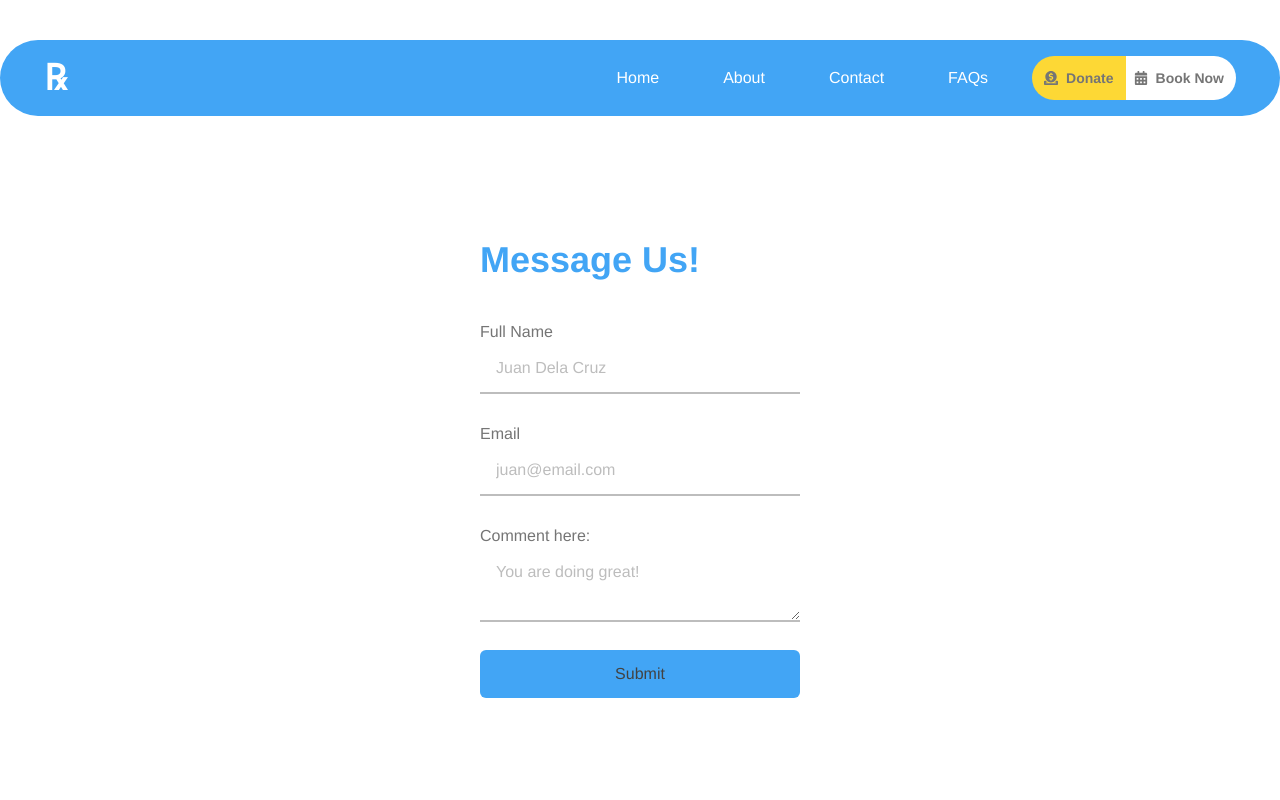
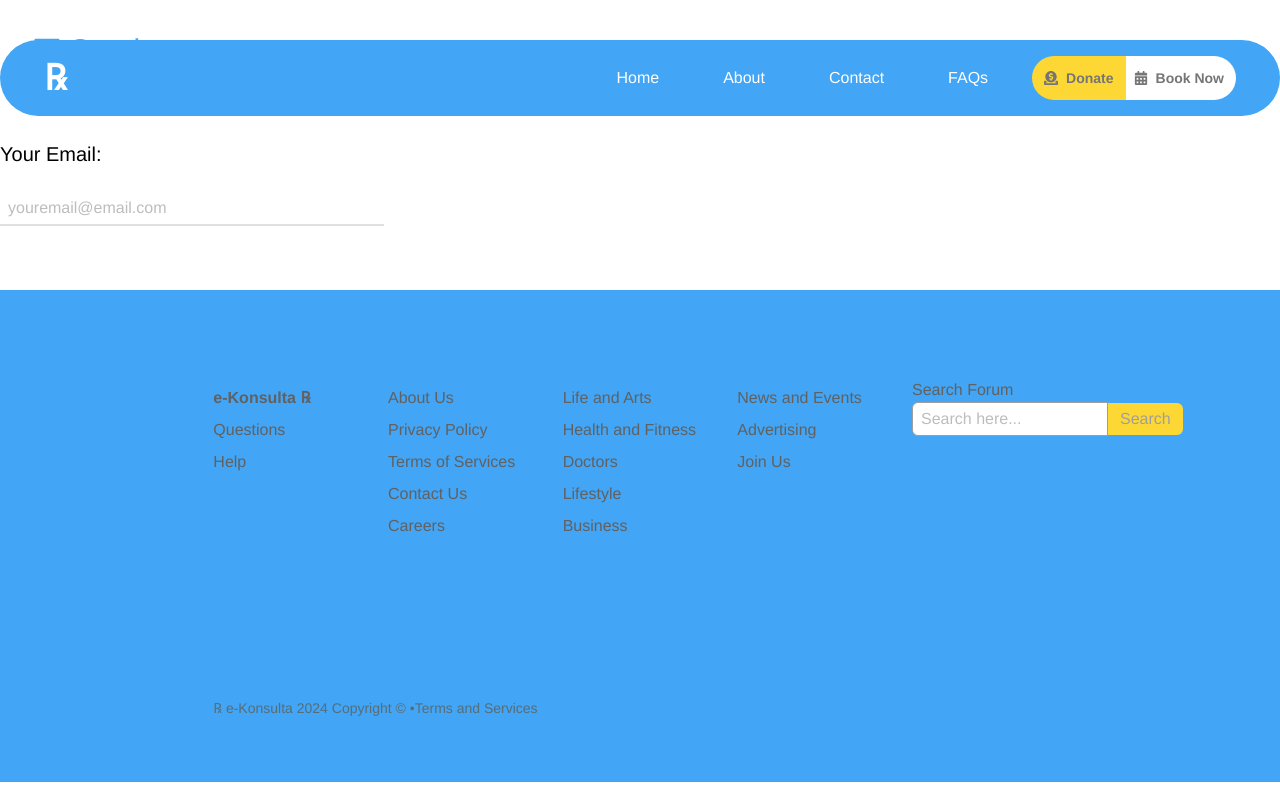
Before and after one commit to homerdarang/Project-Medic, a React (Vite) app: page /contact in a window 1280 px wide. Shown: the top 800 px of the page. Built offline with nearby package versions, Linux system fonts and the light colour scheme.

Commit message:
added loading animaiton when fetching data from db.json and added Back to home button to some components

```diff
--- a/package.json
+++ b/package.json
@@ -13,11 +13,13 @@
     "@heroicons/react": "^2.1.3",
     "@material-tailwind/react": "^2.1.9",
     "axios": "^1.7.2",
+    "date-fns": "^3.6.0",
     "flowbite": "^2.3.0",
-    "react": "^18.2.0",
-    "react-dom": "^18.2.0",
+    "react": "^18.3.1",
+    "react-dom": "^18.3.1",
     "react-icons": "^5.2.1",
     "react-router-dom": "^6.23.1",
+    "react-schedule-selector": "^2.0.0",
     "react-scroll": "^1.9.0"
   },
   "devDependencies": {
--- a/src/App.css
+++ b/src/App.css
@@ -28,6 +28,29 @@ html {
   top: -12%;
   left:20%;
   right: 20%;
+}
+
+/* HTML: <div class="loader"></div> */
+.loader {
+  width: fit-content;
+  font-weight: bold;
+  font-family: monospace;
+  font-size: 30px;
+  background: radial-gradient(circle closest-side,#fcd22a 94%,#0000) right/calc(200% - 1em) 100%;
+  animation: l24 1s infinite alternate linear;
+}
+.loader::before {
+  content: "Loading...";
+  line-height: 1em;
+  color: #0000;
+  background: inherit;
+  background-image: radial-gradient(circle closest-side,#fff 94%,#3692f2);
+  -webkit-background-clip:text;
+          background-clip:text;
+}
+
+@keyframes l24{
+  100%{background-position: left}
 }
 
 @media (width > 768px) {
--- a/src/App.jsx
+++ b/src/App.jsx
@@ -14,6 +14,7 @@ import HealthAndWellness from './components/services_offeed/HealthAndWellness';
 import SleepConsultation from './components/services_offeed/SleepConsultation';
 import ParentingTechniques from './components/services_offeed/ParentingTechniques';
 import Donate from './components/Donate';
+import CalendarPicker from './components/CalendarPicker';
 
 
 function App() {
@@ -32,6 +33,7 @@ function App() {
           <Route path='/sleep-consultation' element={<SleepConsultation />} />
           <Route path='/parenting-techniques' element={<ParentingTechniques />} />
           <Route path='/donate' element={<Donate />} />
+          <Route path='/book-now' element={<CalendarPicker maxDate={new Date(2024, 11, 31)} />} />
         </Route>
         <Route path='*' element={<PageNotFound />} />
       </Routes>
--- /dev/null
+++ b/src/components/CalendarPicker.jsx
@@ -0,0 +1,29 @@
+import React, { useState } from 'react';
+// import { format, addDays, startOfMonth, endOfMonth, startOfWeek, endOfWeek, isSameDay, isSunday } from 'date-fns';
+
+import ScheduleSelector from 'react-schedule-selector';
+
+function CalendarPicker () {
+    const [schedule, setSchedule] = useState([]);
+
+    const handleChange = newSchedule => {
+        setSchedule({schedule: newSchedule})
+    }
+
+  return (
+    <>
+        <div className='mt-44 w-4/5 mx-auto'>
+            <ScheduleSelector
+                selection={schedule}
+                numDays={6}
+                minTime={12}
+                maxTime={16}
+                hourlyChunks={2}
+                onChange={handleChange}
+            />
+        </div>
+    </>
+  );
+};
+
+export default CalendarPicker;
--- a/src/components/navbar/About.jsx
+++ b/src/components/navbar/About.jsx
@@ -6,12 +6,24 @@ import { MdHomeRepairService } from "react-icons/md";
 import { SiZend } from "react-icons/si";
 import Footer from '../Footer';
 
+import { Link } from 'react-router-dom';
+
+import { RiArrowGoBackFill } from "react-icons/ri";
+
 function About() {
     return (
         <>
             <div className='md:px-28 md:py-24 px-16 mt-16 py-14 lg:mt-24 md:mt-20 text-gray-800'>
+
                 <div className='lg:flex lg:justify-center m-auto lg:w-3/4'>
-                    <img className='lg:h-60 md:w-60 lg:m-8 md:m-4 md:float-start w-40 mx-auto my-2 rounded-full' src={aboutImg} alt="Lady Doctor Smiling" />
+                    <div className=''>
+                        <Link to={'/'} className='border-2 ps-5 py-2 pe-4 max-w-32 hover:bg-gray-50 transition-all ease-linear flex place-items-center'>
+                            <RiArrowGoBackFill className='me-2' />
+                            Go Back
+                        </Link>
+                        <img className='lg:h-60 md:w-60 lg:m-8 md:m-4 md:float-start w-40 mx-auto my-2 rounded-full' src={aboutImg} alt="Lady Doctor Smiling" />
+                    </div>
+                    {/* <img className='lg:h-60 md:w-60 lg:m-8 md:m-4 md:float-start w-40 mx-auto my-2 rounded-full' src={aboutImg} alt="Lady Doctor Smiling" /> */}
                     <div className='lg:w-2/3 p-2'>
                         <h1 className='lg:text-4xl md:text-3xl text-2xl font-semibold my-3'>
                             About Us
--- a/src/components/navbar/Contact.jsx
+++ b/src/components/navbar/Contact.jsx
@@ -1,39 +1,78 @@
-import React from 'react'
+import React, { useState } from 'react'
 import Footer from '../Footer'
+import { useNavigate } from 'react-router-dom'
+
+import { RiMailSendLine } from 'react-icons/ri';
+
 
 function Contact() {
-    function handleSubmit(e) {
-        e.preventDefault()
-        console.log('Submitted!');
-    }
+    const navigate = useNavigate;
+
+    const [replyTo, setReplyTo] = useState('');
+    const [name, setName] = useState('');
+    const [message, setMessage] = useState('');
+    const [result, setResult] = useState('');
+    // const [status, setStatus] = useState('');
+    const [error, setError] = useState('');
+
+    const handleSubmit = async (e) => {
+        e.preventDefault();
+
+        const requestBody = {
+            sendto: 'homerdarang@icloud.com',
+            replyTo,
+            name,
+            message,
+            isHtml: 'false'
+        };
+
+        const url = 'https://mail-sender-api1.p.rapidapi.com/';
+        const option = {
+            method: 'POST',
+            headers: {
+                'x-rapidapi-key': 'aa4bb93377msh5b04192fb75f0a8p11c396jsn81fbd93a431d',
+                'x-rapidapi-host': 'mail-sender-api1.p.rapidapi.com',
+                'Content-Type': 'application/json',
+            },
+            message: JSON.stringify(requestBody),
+        };
+
+        try {
+            const response = await fetch(url, option);
+            const result = await response.json();
+            const status = response.ok ? 'Success' : 'Error';
+            console.log(`Status: ${status}`)
+            setResult(result)
+            console.log(`APi response: ${result}`)
+        } catch(err){
+            setError(`Error: ${err}`)
+        }
+    };
 
     return (
+
         <>
-            <div className='my-60 w-1/4 m-auto'>
-                <h1 className='font-bold text-4xl text-blue-400 my-3'>Message Us!</h1>
-                <form className='grid' onSubmit={handleSubmit}>
-                    <label className='font-light text-gray-600 mt-7' htmlFor="name">Full Name</label>
-                    <input className='form-input px-4 py-3 border-b-[2px] border-gray-400 font-extralight focus:outline-none'
-                        type="text"
-                        name="name"
-                        id="name"
-                        placeholder='Juan Dela Cruz' />
+            <div>
+                <h1 className='lg:text-3xl md:text-2xl text-xl font-medium text-blue-400 p-8 flex place-items-center'>
+                    <RiMailSendLine className='text-blue-400 mr-2'/>
+                    Send a message
+                </h1>
+                <form className='grid my-10' onSubmit={'/'}>
+                    <div>
+                        <label className='text-xl font-light' htmlFor="email">Your Email:</label>
+                        <input
+                            onChange={(e) => setReplyTo(e.target.value)}
+                            value={replyTo}
+                            type="email"
+                            name="email"
+                            id="email"
+                            required
+                            placeholder='youremail@email.com'
+                            className='block px-2 py-1 my-6 outline-none border-b-2 border-gray-300 lg:w-96 md:w-80 w-54 text-base' />
+                    </div>
+                    <div>
 
-                    <label className='font-light text-gray-600 mt-7' htmlFor="email">Email</label>
-                    <input className='form-input px-4 py-3 border-b-[2px] border-gray-400 font-extralight focus:outline-none'
-                        type="email"
-                        name="email"
-                        id="email"
-                        placeholder='juan@email.com' />
-
-                    <label className='font-light text-gray-600 mt-7' htmlFor="comment">Comment here:</label>
-                    <textarea className='form-textarea px-4 py-3 border-b-[2px] border-gray-400 font-extralight focus:outline-none'
-                        name="comment"
-                        id="comment"
-                        cols="30"
-                        placeholder='You are doing great!'></textarea>
-
-                    <button className='mt-7 px-4 py-3 bg-blue-400 text-gray-800 rounded-md hover:bg-blue-600 hover:text-white transition-all ease-linear'>Submit</button>
+                    </div>
                 </form>
             </div>
             <Footer />
--- a/src/components/navbar/Faqs.jsx
+++ b/src/components/navbar/Faqs.jsx
@@ -1,4 +1,5 @@
 import React from 'react';
+
 import faqsImg from '../../assets/faqs.jpg';
 
 import { BsQuestionCircleFill } from "react-icons/bs";
@@ -7,6 +8,7 @@ import { AiFillSchedule } from "react-icons/ai";
 import { BsCalendar2RangeFill } from "react-icons/bs";
 import { MdPrivacyTip } from "react-icons/md";
 import { MdContactSupport } from "react-icons/md";
+import { RiArrowGoBackFill } from "react-icons/ri";
 
 import GeneralFaqs from '../frequently_asked_questions/GeneralFaqs';
 import BookingFaqs from '../frequently_asked_questions/BookingFaqs';
@@ -15,11 +17,17 @@ import PrivacySecurityFaqs from '../frequently_asked_questions/PrivacySecurityFa
 import AdditionalSupportFaqs from '../frequently_asked_questions/AdditionalSupportFaqs';
 import Footer from '../Footer';
 
+import { useNavigate, Link } from 'react-router-dom';
+
 function Faqs() {
 
     return (
         <>
             <div className='w-2/3 py-44  mx-auto text-gray-800 z-[1]'>
+                <Link to={'/'} className='border-2 ps-5 py-2 pe-4 max-w-32 hover:bg-gray-50 transition-all ease-linear flex place-items-center'>
+                    <RiArrowGoBackFill className='me-2' />
+                    Go Back
+                </Link>
                 <div className='md:flex md:justify-evenly md:place-items-center '>
                     <div className=''>
                         <h1 className='lg:text-4xl md:text-3xl text-2xl font-bold my-6 flex place-items-center'>
--- a/src/components/navbar/Nav.jsx
+++ b/src/components/navbar/Nav.jsx
@@ -10,7 +10,6 @@ function Nav() {
     const navbar = ['Home', 'About', 'Contact', 'FAQs'];
     const navigation = navbar.map((nav) => (
         nav === 'Home' ? <Link to={'/'} className='nav--li hover:rounded-full py-1 px-3 hover:bg-blue-600 hover:text-yellow-400 outline-none hover:scale-105 active:scale-95 transition-all ease-linear' key={nav}>{nav}</Link> : <Link to={`/${nav.toLowerCase()}`} className='nav--li hover:rounded-full py-1 px-3 hover:bg-blue-600 outline-none hover:text-yellow-400 hover:scale-105 active:scale-95 transition-all ease-linear' key={nav}>{nav}</Link>))
-    // <Link key={nav} to={`/${nav.toLowerCase()}`} className='nav--li hover:rounded-full py-1 px-3 hover:bg-blue-600 hover:text-yellow-400 hover:scale-105 active:scale-95 transition-all ease-linear' > {nav}</Link >
 
     const navigate = <>
         <div className='lg:hidden block absolute top-16 w-full bg-blue-500 left-0 right-0 navigate'>
@@ -32,7 +31,7 @@ function Nav() {
             <nav>
                 <div className='bg-blue-400 lg:rounded-full lg:mt-10 lg:max-w-7xl m-auto fixed w-full top-0 left-0 right-0 lg:px-11 lg:py-4 px-5 py-3 flex justify-between place-items-center z-50'>
                     <div className='me-10'>
-                        <Link to={'/home'} className='text-white outline-none text-4xl font-semibold'>&#8478;</Link>
+                        <Link to={'/'} className='text-white outline-none text-4xl font-semibold'>&#8478;</Link>
                     </div>
                     <div className='nav--container'>
                         <ul className='flex place-items-center text-white'>
```
Also changed, not shown: src/components/FeedbackComment.jsx (+36 -5 lines), 2 other files (tests, documents, lock files or other folders).
